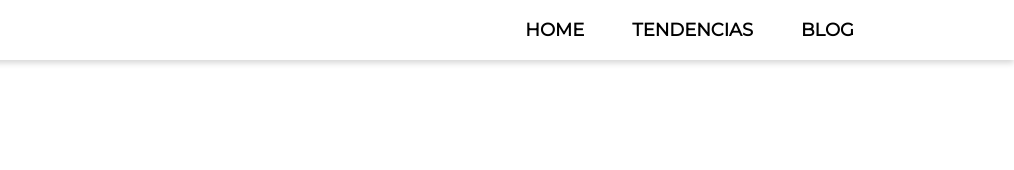
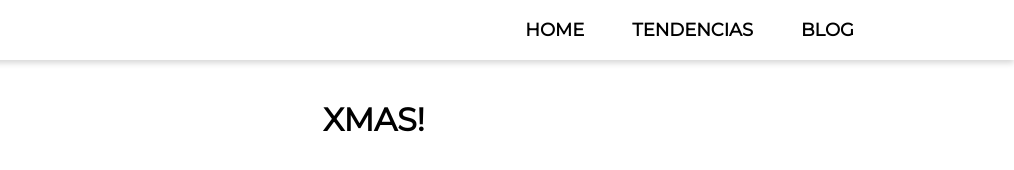
Before and after one commit to leandroberne/aenima, a plain HTML site: page index.html in a window 1280 px wide. Shown: the top 170 px of the page, 266-1280 px from the left. Drawn offline with Linux system fonts and the light colour scheme.

Commit message:
cambios en css y html base

```diff
--- a/css/main.css
+++ b/css/main.css
@@ -3,6 +3,8 @@
   margin: 0;
   font-family: 'Montserrat', sans-serif;
 }
+
+/* HEADER */
 
 header {
   width: 100%;
@@ -43,6 +45,28 @@ header {
   font-weight: bold;
 }
 
+/* MAIN */
+
+main {
+  min-height: 1500px; /* borrar */
+  width: 100%;
+}
+
+#main__container {
+  width: 75%;
+  margin: 0 auto;
+}
+
+.header_fix {
+  min-height: 100px;
+}
+
+#main__container h1 {
+  text-align: center;
+}
+
+/* FOOTER */
+
 footer {
   width: 100%;
   height: 96px;
@@ -78,3 +102,5 @@ footer {
   width: 16px;
   height: 16px;
 }
+
+/* MEDIA QUERIES (RESPONSIVE) */
--- a/index.html
+++ b/index.html
@@ -28,7 +28,12 @@
         </nav>
       </div>
     </header>
-    <main style="min-height: 1500px"></main>
+    <main>
+      <div id="main__container">
+        <div class="header_fix"></div>
+        <h1>XMAS!</h1>
+      </div>
+    </main>
     <footer>
       <div id="footer__container">
         <div class="logo2">
```
